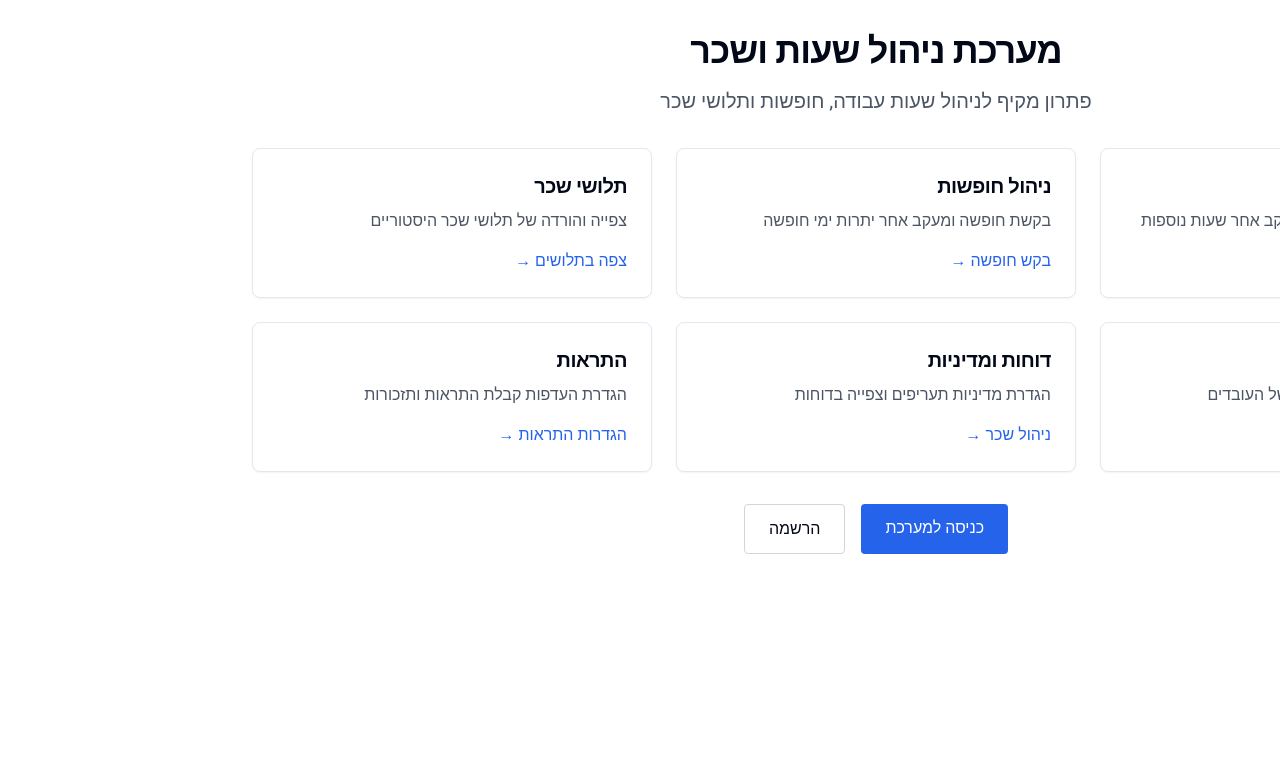
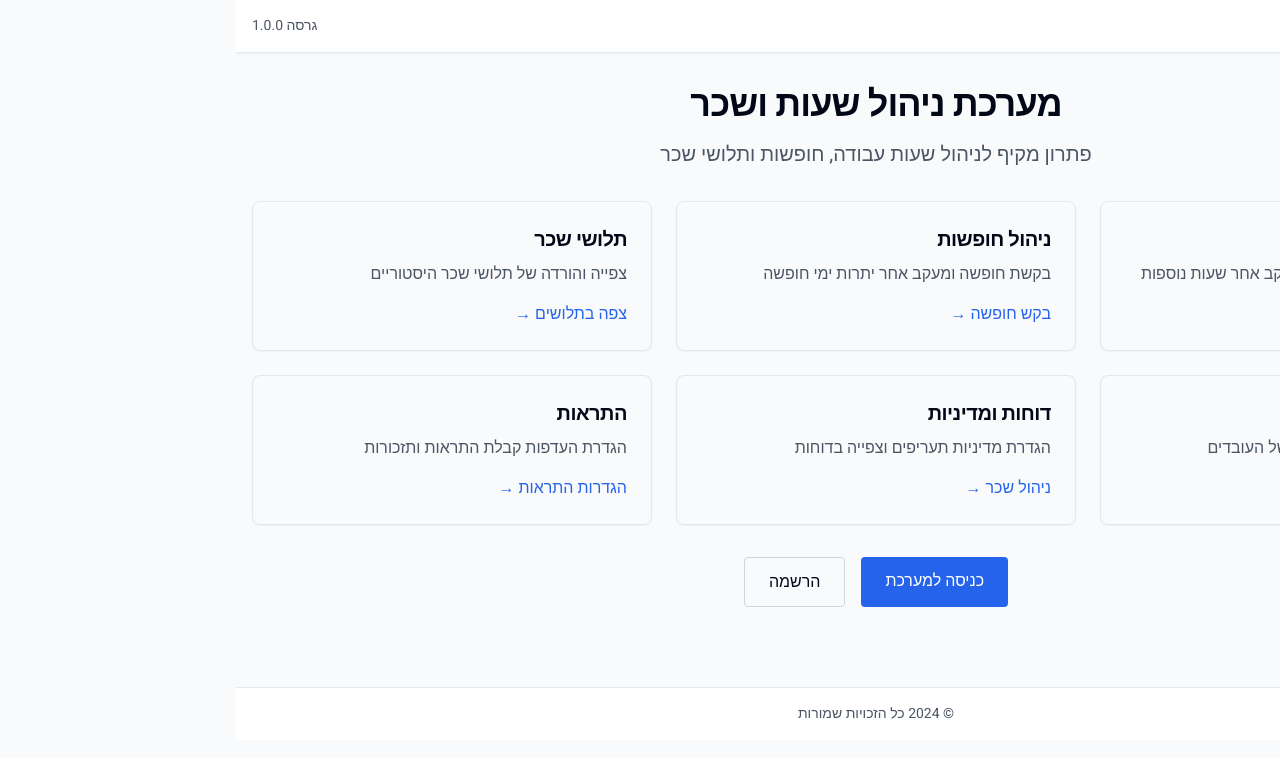
Before and after one commit to ErezMalka/WorkManagement, a Next.js app: page / in a window 1280 px wide. Shown: the top 758 px of the page. Built offline with nearby package versions, Linux system fonts and the light colour scheme.

Commit message:
Update layout.tsx

```diff
--- a/app/layout.tsx
+++ b/app/layout.tsx
@@ -20,8 +20,25 @@ export default function RootLayout({
 }) {
   return (
     <html lang="he" dir="rtl" className={heebo.variable}>
-      <body className={`${heebo.className} antialiased`}>
-        {children}
+      <body className={`${heebo.className} antialiased bg-gray-50 min-h-screen`}>
+        <nav className="bg-white shadow-sm border-b">
+          <div className="container mx-auto px-4 py-3">
+            <div className="flex justify-between items-center">
+              <h1 className="text-xl font-bold">מערכת ניהול שעות ושכר</h1>
+              <div className="text-sm text-gray-600">
+                גרסה 1.0.0
+              </div>
+            </div>
+          </div>
+        </nav>
+        <main className="flex-1">
+          {children}
+        </main>
+        <footer className="bg-white border-t mt-12">
+          <div className="container mx-auto px-4 py-4 text-center text-sm text-gray-600">
+            © 2024 כל הזכויות שמורות
+          </div>
+        </footer>
       </body>
     </html>
   )
```
